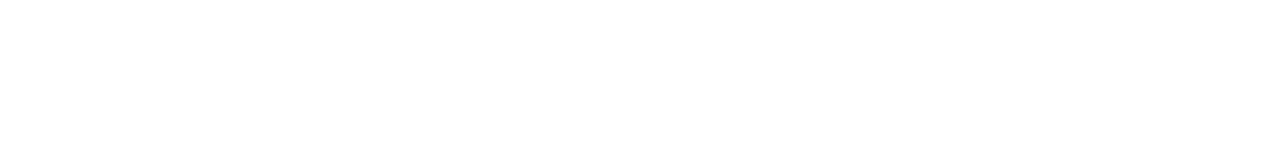
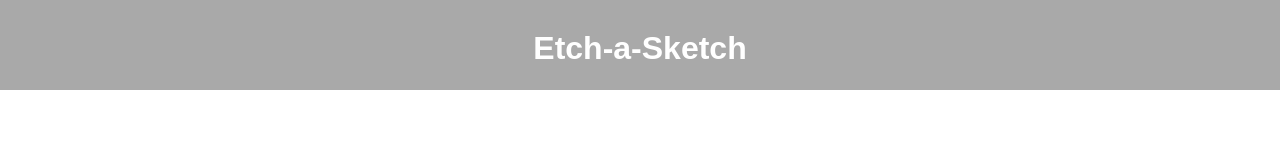
Before and after one commit to abin98anto/Etch-a-Sketch, a plain HTML site: page index.html in a window 1280 px wide. Drawn offline with Linux system fonts and the light colour scheme.

Commit message:
added all divs

```diff
--- a/app.js
+++ b/app.js
@@ -0,0 +1,5 @@
+let gridSelect = document.getElementsByClassName("grid");
+let dps = 16;
+for(i=0;i<=dps;i++){
+
+}
--- a/index.html
+++ b/index.html
@@ -8,6 +8,14 @@
     <link rel="stylesheet" type="text/css" href="style.css">
 </head>
 <body>
+    <div class="heading"><h1>Etch-a-Sketch</h1></div>
+    <div class="main">
+        <div>
+            <div class="grid">
 
+            </div>
+        </div>
+    </div>
+    <script src="app.js"></script>
 </body>
 </html>
--- a/style.css
+++ b/style.css
@@ -0,0 +1,21 @@
+body,html {
+    padding: 0px;
+    margin: 0px;
+    border: 0px;
+}
+
+.heading {
+    text-align: center;
+    font-family: sans-serif;
+    height: 90px;
+    margin: 0px;
+    border: 0px;
+    background-color: darkgray;
+    color: white;
+}
+
+.heading h1 {
+    padding: 30px;
+    margin: 0px;
+    text-align: center;
+}
```
